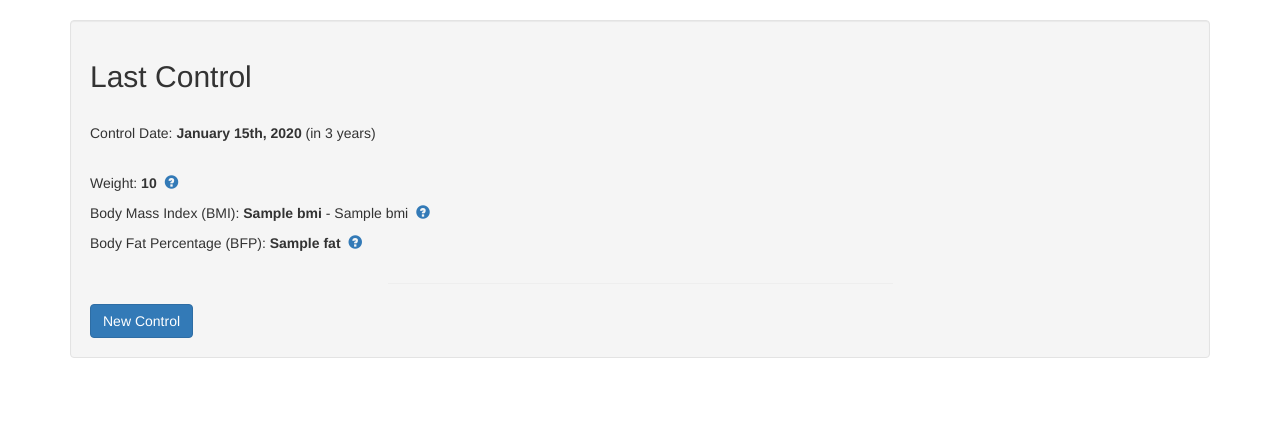
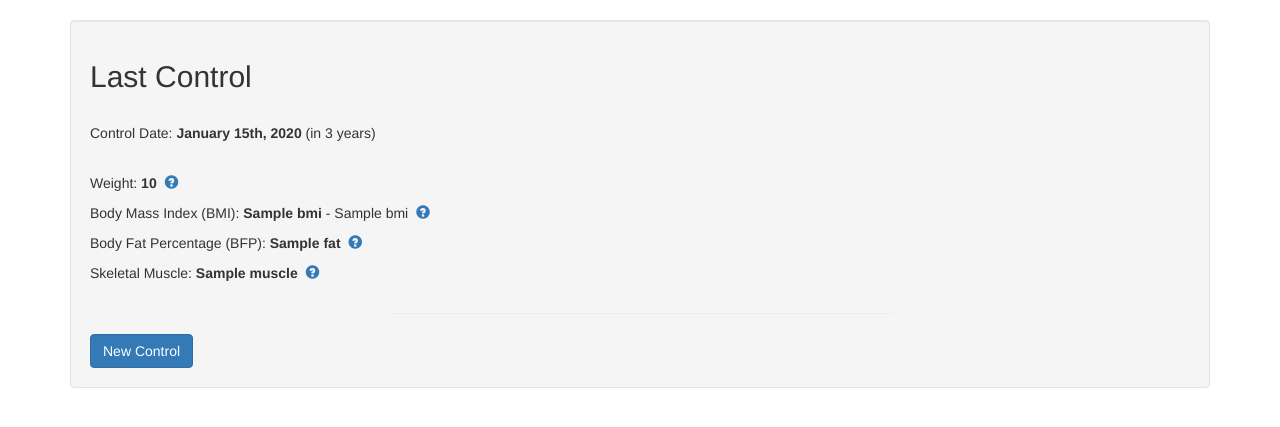
Before and after one commit to pahumadad/weight-control, a Flask app: template wcontrol/src/templates/index.html in a window 1280 px wide. Shown: the part 52-479 px from the top of the page. Run offline with Flask 2, Linux system fonts and the light colour scheme; the template is opened without the code that fills it: most values are stand-ins (such as "Sample title", 1, 10 or a date in 2020); parts of the project's set-up code (start-up, migrations or seed data) failed here and were passed over; some libraries are stand-ins or nearby versions.

Commit message:
Add skeletal muscle description on index page

```diff
--- a/wcontrol/src/templates/index.html
+++ b/wcontrol/src/templates/index.html
@@ -45,6 +45,18 @@
                 {% include 'fat_desc.html' %}
             </div>
         </div>
+        <div class"col-sm-12">
+            <p>Skeletal Muscle: <strong>{{ control.muscle }}</strong>&nbsp;
+                <a href="#muscle_desc" data-toggle="collapse">
+                    <span class="glyphicon glyphicon-question-sign"></span>
+                </a>
+            </p>
+        </div>
+        <div id="muscle_desc" class="collapse col-sm-12">
+            <div class="col-sm-offset-1 col-sm-10">
+                {% include 'muscle_desc.html' %}
+            </div>
+        </div>
         <div class="col-sm-12">
             <div class="col-sm-offset-3 col-sm-6">
                 <hr>
```
